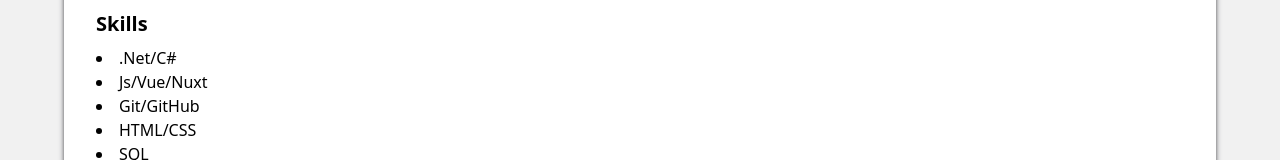
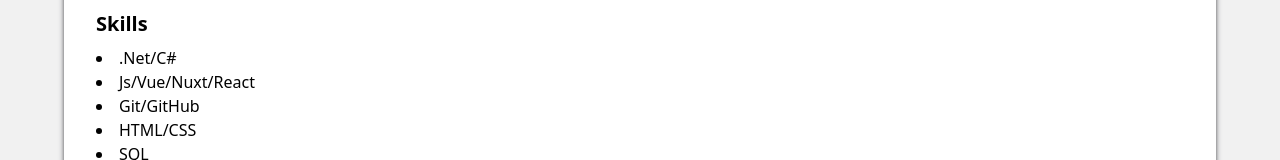
Before and after one commit to HChipev/Portfolio, a React (Vite) app: page / in a window 1280 px wide. Shown: the part 582-742 px from the top of the page. Built offline with nearby package versions, Linux system fonts and the light colour scheme.

Commit message:
Add to about

```diff
--- a/src/About.jsx
+++ b/src/About.jsx
@@ -49,7 +49,7 @@ const About = ({ forwardedRef }) => {
         <h2 className="text-xl font-bold mb-2">Skills</h2>
         <ul className="list-disc list-inside">
           <li>.Net/C#</li>
-          <li>Js/Vue/Nuxt</li>
+          <li>Js/Vue/Nuxt/React</li>
           <li>Git/GitHub</li>
           <li>HTML/CSS</li>
           <li>SQL</li>
```
